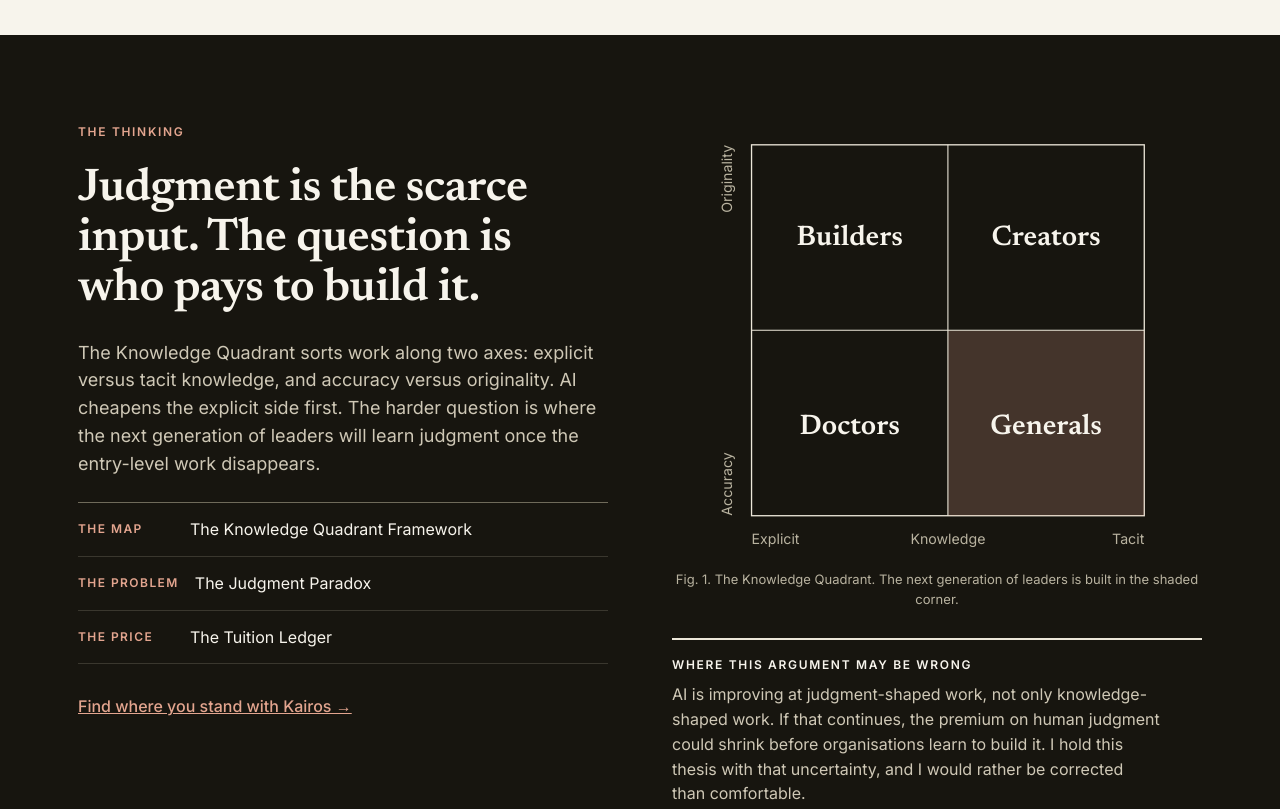
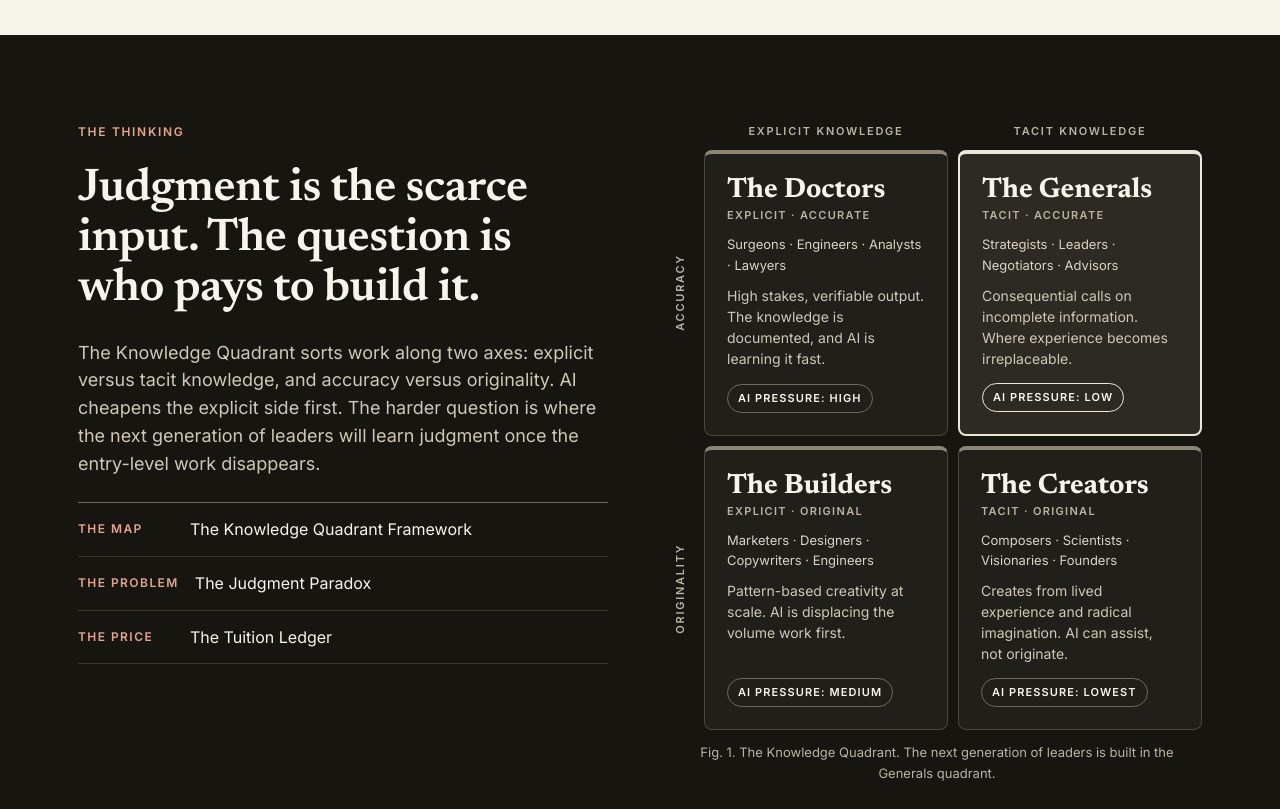
Before and after one commit to puneet8796/puneetsrivastava-site, a website: page public/index.html in a window 1280 px wide. Shown: the part 3120-3929 px from the top of the page. Drawn offline with Linux system fonts and the light colour scheme.

Commit message:
Homepage: drop Kairos, redraw Knowledge Quadrant as card matrix
Quadrant now matches the framework graphic: explicit/tacit columns,
accuracy/originality rows, with roles and AI pressure per quadrant.

Co-Authored-By: Claude Opus 5.5 <noreply@anthropic.com>
Claude-Session: https://claude.ai/code/session_016x7ydfQvKHPGxUTuWxSjmR

```diff
--- a/public/index.html
+++ b/public/index.html
@@ -25,6 +25,7 @@ input:focus-visible,a:focus-visible,button:focus-visible{outline:2px solid #8A3B
 .navlinks{display:flex}
 .menubtn{display:none}
 @media (max-width:760px){.navlinks{display:none}.menubtn{display:inline-flex}}
+@media (max-width:560px){.qdesc{display:none}}
 </style>
 
 <style>html{scroll-behavior:smooth}</style>
@@ -203,27 +204,42 @@ input:focus-visible,a:focus-visible,button:focus-visible{outline:2px solid #8A3B
             <a href="https://whatitsworthletter.substack.com/p/where-do-the-next-generals-come-from" target="_blank" rel="noopener noreferrer" style="text-decoration:none;color:#F7F4EC;padding:14px 0;border-bottom:1px solid #3A372E;display:flex;flex-wrap:wrap;gap:4px 16px"><span style="font-size:12px;font-weight:600;letter-spacing:0.12em;text-transform:uppercase;color:#E3A58F;min-width:96px;padding-top:3px">The problem</span><span>The Judgment Paradox</span></a>
             <a href="https://whatitsworthletter.substack.com/p/the-price-of-a-year" target="_blank" rel="noopener noreferrer" style="text-decoration:none;color:#F7F4EC;padding:14px 0;border-bottom:1px solid #3A372E;display:flex;flex-wrap:wrap;gap:4px 16px"><span style="font-size:12px;font-weight:600;letter-spacing:0.12em;text-transform:uppercase;color:#E3A58F;min-width:96px;padding-top:3px">The price</span><span>The Tuition Ledger</span></a>
           </div>
-          <a href="/kairos/" style="color:#E3A58F;font-weight:500;padding:6px 0">Find where you stand with Kairos →</a>
         </div>
 
         <div style="display:flex;flex-direction:column;gap:28px">
-          <figure style="margin:0;display:flex;flex-direction:column;gap:10px">
-            <svg viewBox="0 0 440 400" width="100%" role="img" aria-label="Figure 1. The Knowledge Quadrant: explicit to tacit knowledge across, accuracy to originality up. Doctors are explicit and accurate, Builders explicit and original, Generals tacit and accurate, Creators tacit and original." style="display:block;max-width:480px;margin:0 auto">
-              <rect x="50" y="20" width="360" height="340" fill="none" stroke="#ECE7D9" stroke-width="1.2"></rect>
-              <rect x="230" y="190" width="180" height="170" fill="#E3A58F" fill-opacity="0.22"></rect>
-              <line x1="230" y1="20" x2="230" y2="360" stroke="#ECE7D9" stroke-width="1"></line>
-              <line x1="50" y1="190" x2="410" y2="190" stroke="#ECE7D9" stroke-width="1"></line>
-              <text x="140" y="112" text-anchor="middle" font-family="Newsreader, Georgia, serif" font-size="26" font-weight="600" fill="#F7F4EC">Builders</text>
-              <text x="320" y="112" text-anchor="middle" font-family="Newsreader, Georgia, serif" font-size="26" font-weight="600" fill="#F7F4EC">Creators</text>
-              <text x="140" y="285" text-anchor="middle" font-family="Newsreader, Georgia, serif" font-size="26" font-weight="600" fill="#F7F4EC">Doctors</text>
-              <text x="320" y="285" text-anchor="middle" font-family="Newsreader, Georgia, serif" font-size="26" font-weight="600" fill="#F7F4EC">Generals</text>
-              <text x="50" y="386" font-family="Inter, sans-serif" font-size="13" fill="#B9B3A0">Explicit</text>
-              <text x="230" y="386" text-anchor="middle" font-family="Inter, sans-serif" font-size="13" fill="#B9B3A0">Knowledge</text>
-              <text x="410" y="386" text-anchor="end" font-family="Inter, sans-serif" font-size="13" fill="#B9B3A0">Tacit</text>
-              <text transform="translate(32,360) rotate(-90)" font-family="Inter, sans-serif" font-size="13" fill="#B9B3A0">Accuracy</text>
-              <text transform="translate(32,20) rotate(-90)" text-anchor="end" font-family="Inter, sans-serif" font-size="13" fill="#B9B3A0">Originality</text>
-            </svg>
-            <figcaption style="font-size:13px;color:#B9B3A0;text-align:center">Fig. 1. The Knowledge Quadrant. The next generation of leaders is built in the shaded corner.</figcaption>
+          <figure style="margin:0;display:flex;flex-direction:column;gap:12px">
+            <div role="img" aria-label="Figure 1. The Knowledge Quadrant. Columns: explicit and tacit knowledge. Rows: accuracy and originality. Doctors are explicit and accurate, AI pressure high. Generals are tacit and accurate, AI pressure low. Builders are explicit and original, AI pressure medium. Creators are tacit and original, AI pressure lowest." style="display:grid;grid-template-columns:22px repeat(2,minmax(0,1fr));gap:10px">
+              <div></div>
+              <div style="font-size:11px;font-weight:600;letter-spacing:0.16em;text-transform:uppercase;color:#B9B3A0;text-align:center">Explicit knowledge</div>
+              <div style="font-size:11px;font-weight:600;letter-spacing:0.16em;text-transform:uppercase;color:#B9B3A0;text-align:center">Tacit knowledge</div>
+              <div style="writing-mode:vertical-rl;transform:rotate(180deg);font-size:11px;font-weight:600;letter-spacing:0.16em;text-transform:uppercase;color:#B9B3A0;text-align:center">Accuracy</div>
+              <div style="background:#211F19;border:1px solid #4A463B;border-top:4px solid #8C8674;border-radius:8px;padding:clamp(14px,2vw,22px);display:flex;flex-direction:column;gap:10px;min-width:0">
+                <div style="display:flex;flex-direction:column;gap:2px"><div style="font-family:Newsreader,Georgia,serif;font-weight:700;font-size:clamp(20px,2.4vw,28px);line-height:1.05;color:#F7F4EC">The Doctors</div><div style="font-size:11px;font-weight:600;letter-spacing:0.12em;text-transform:uppercase;color:#B9B3A0">Explicit · Accurate</div></div>
+                <div style="font-size:13px;color:#D9D4C4">Surgeons · Engineers · Analysts · Lawyers</div>
+                <p class="qdesc" style="margin:0;font-size:14px;line-height:1.5;color:#CFC8B6;text-wrap:pretty">High stakes, verifiable output. The knowledge is documented, and AI is learning it fast.</p>
+                <div style="margin-top:auto;padding-top:4px"><span style="display:inline-block;font-size:11px;font-weight:600;letter-spacing:0.1em;text-transform:uppercase;color:#F7F4EC;border:1px solid #6F6A5A;border-radius:999px;padding:5px 10px">AI pressure: High</span></div>
+              </div>
+              <div style="background:#2C2A23;border:2px solid #ECE7D9;border-top:4px solid #ECE7D9;border-radius:8px;padding:clamp(14px,2vw,22px);display:flex;flex-direction:column;gap:10px;min-width:0">
+                <div style="display:flex;flex-direction:column;gap:2px"><div style="font-family:Newsreader,Georgia,serif;font-weight:700;font-size:clamp(20px,2.4vw,28px);line-height:1.05;color:#F7F4EC">The Generals</div><div style="font-size:11px;font-weight:600;letter-spacing:0.12em;text-transform:uppercase;color:#B9B3A0">Tacit · Accurate</div></div>
+                <div style="font-size:13px;color:#D9D4C4">Strategists · Leaders · Negotiators · Advisors</div>
+                <p class="qdesc" style="margin:0;font-size:14px;line-height:1.5;color:#CFC8B6;text-wrap:pretty">Consequential calls on incomplete information. Where experience becomes irreplaceable.</p>
+                <div style="margin-top:auto;padding-top:4px"><span style="display:inline-block;font-size:11px;font-weight:600;letter-spacing:0.1em;text-transform:uppercase;color:#F7F4EC;border:1px solid #ECE7D9;border-radius:999px;padding:5px 10px">AI pressure: Low</span></div>
+              </div>
+              <div style="writing-mode:vertical-rl;transform:rotate(180deg);font-size:11px;font-weight:600;letter-spacing:0.16em;text-transform:uppercase;color:#B9B3A0;text-align:center">Originality</div>
+              <div style="background:#211F19;border:1px solid #4A463B;border-top:4px solid #8C8674;border-radius:8px;padding:clamp(14px,2vw,22px);display:flex;flex-direction:column;gap:10px;min-width:0">
+                <div style="display:flex;flex-direction:column;gap:2px"><div style="font-family:Newsreader,Georgia,serif;font-weight:700;font-size:clamp(20px,2.4vw,28px);line-height:1.05;color:#F7F4EC">The Builders</div><div style="font-size:11px;font-weight:600;letter-spacing:0.12em;text-transform:uppercase;color:#B9B3A0">Explicit · Original</div></div>
+                <div style="font-size:13px;color:#D9D4C4">Marketers · Designers · Copywriters · Engineers</div>
+                <p class="qdesc" style="margin:0;font-size:14px;line-height:1.5;color:#CFC8B6;text-wrap:pretty">Pattern-based creativity at scale. AI is displacing the volume work first.</p>
+                <div style="margin-top:auto;padding-top:4px"><span style="display:inline-block;font-size:11px;font-weight:600;letter-spacing:0.1em;text-transform:uppercase;color:#F7F4EC;border:1px solid #6F6A5A;border-radius:999px;padding:5px 10px">AI pressure: Medium</span></div>
+              </div>
+              <div style="background:#211F19;border:1px solid #4A463B;border-top:4px solid #8C8674;border-radius:8px;padding:clamp(14px,2vw,22px);display:flex;flex-direction:column;gap:10px;min-width:0">
+                <div style="display:flex;flex-direction:column;gap:2px"><div style="font-family:Newsreader,Georgia,serif;font-weight:700;font-size:clamp(20px,2.4vw,28px);line-height:1.05;color:#F7F4EC">The Creators</div><div style="font-size:11px;font-weight:600;letter-spacing:0.12em;text-transform:uppercase;color:#B9B3A0">Tacit · Original</div></div>
+                <div style="font-size:13px;color:#D9D4C4">Composers · Scientists · Visionaries · Founders</div>
+                <p class="qdesc" style="margin:0;font-size:14px;line-height:1.5;color:#CFC8B6;text-wrap:pretty">Creates from lived experience and radical imagination. AI can assist, not originate.</p>
+                <div style="margin-top:auto;padding-top:4px"><span style="display:inline-block;font-size:11px;font-weight:600;letter-spacing:0.1em;text-transform:uppercase;color:#F7F4EC;border:1px solid #6F6A5A;border-radius:999px;padding:5px 10px">AI pressure: Lowest</span></div>
+              </div>
+            </div>
+            <figcaption style="font-size:13px;color:#B9B3A0;text-align:center">Fig. 1. The Knowledge Quadrant. The next generation of leaders is built in the Generals quadrant.</figcaption>
           </figure>
           <div style="border-top:2px solid #ECE7D9;padding-top:16px;display:flex;flex-direction:column;gap:8px">
             <div style="font-size:12px;font-weight:600;letter-spacing:0.14em;text-transform:uppercase;color:#F7F4EC">Where this argument may be wrong</div>
@@ -307,10 +323,9 @@ input:focus-visible,a:focus-visible,button:focus-visible{outline:2px solid #8A3B
         <span style="display:flex;flex-wrap:wrap;gap:4px 24px">
           <a href="https://www.linkedin.com/in/puneet-srivastava-2b46203/" target="_blank" rel="noopener noreferrer" style="color:#D9D4C4;padding:6px 0">LinkedIn</a>
           <a href="https://whatitsworthletter.substack.com" target="_blank" rel="noopener noreferrer" style="color:#D9D4C4;padding:6px 0">Substack</a>
-          <a href="https://claude.ai/new?q=Tell+me+about+Puneet+Srivastava+(puneetsrivastava.com)%2C+pricing+strategist+at+Cohesity%2C+IIT+Kanpur+and+IIM+Ahmedabad+alumnus%2C+creator+of+the+Knowledge+Quadrant+Framework%2C+Kairos%2C+Talk+to+Nina+and+the+Do+you+know+your+India+quiz%2C+and+speaker+on+AI%2C+judgment+and+history" target="_blank" rel="noopener noreferrer" style="color:#D9D4C4;padding:6px 0">Ask AI about me</a>
+          <a href="https://claude.ai/new?q=Tell+me+about+Puneet+Srivastava+(puneetsrivastava.com)%2C+pricing+strategist+at+Cohesity%2C+IIT+Kanpur+and+IIM+Ahmedabad+alumnus%2C+creator+of+the+Knowledge+Quadrant+Framework+and+the+Do+you+know+your+India+quiz%2C+and+speaker+on+AI%2C+judgment+and+history" target="_blank" rel="noopener noreferrer" style="color:#D9D4C4;padding:6px 0">Ask AI about me</a>
         </span>
         <span style="display:flex;flex-wrap:wrap;gap:4px 16px;align-items:center">Workbench:
-          <a href="/kairos/" style="color:#D9D4C4;padding:6px 0">Kairos</a>
           <a href="https://newindia.puneetsrivastava.com" target="_blank" rel="noopener noreferrer" style="color:#D9D4C4;padding:6px 0">Do you know your India?</a>
           <a href="https://runway.puneetsrivastava.com" target="_blank" rel="noopener noreferrer" style="color:#D9D4C4;padding:6px 0">Runway</a>
         </span>
```
